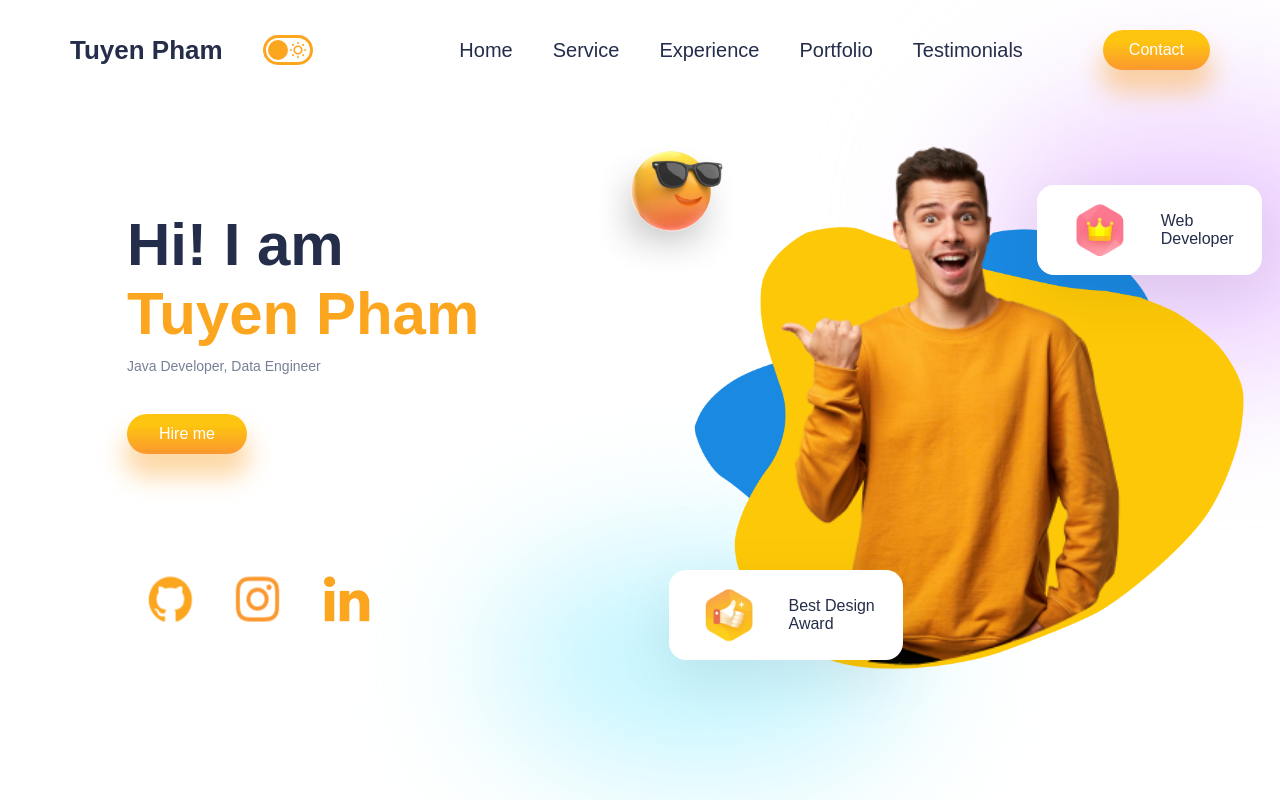
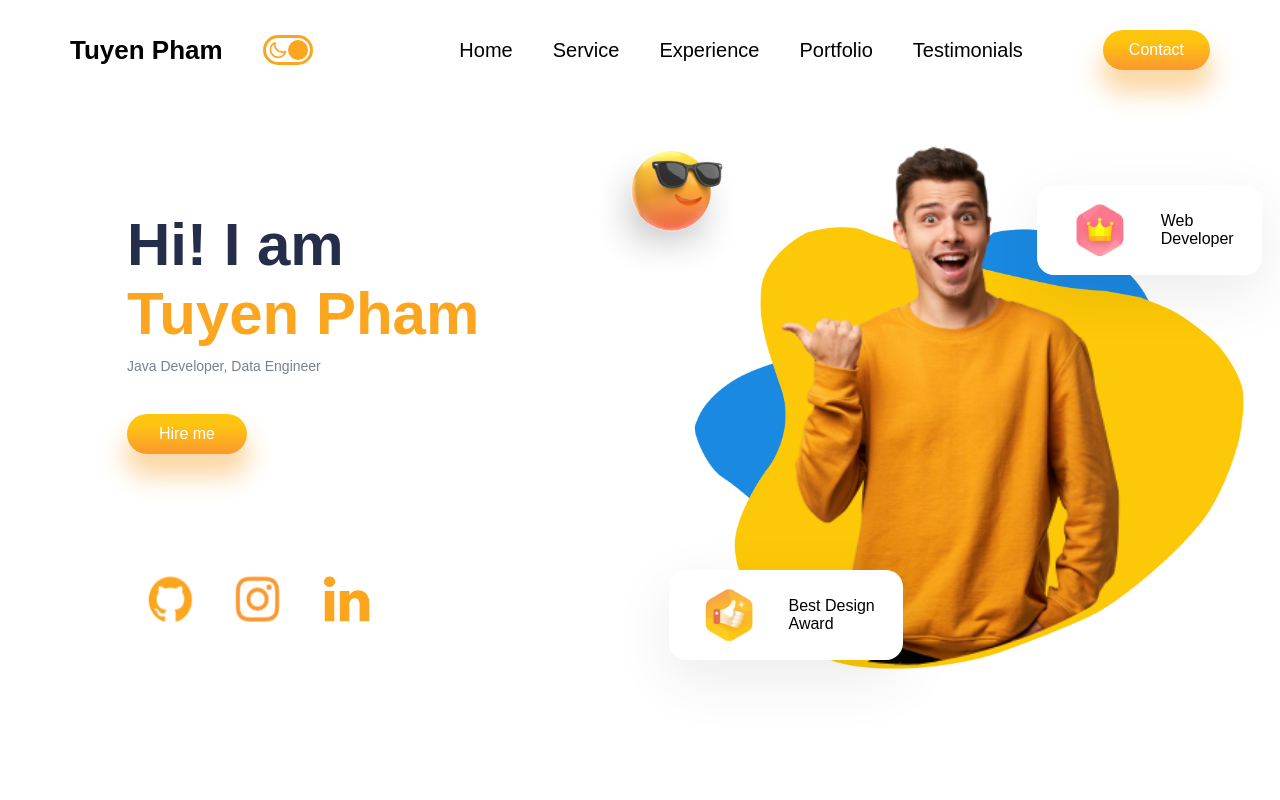
Before and after one commit to tuyentac95/my-portfolio, a React (Create React App) app: page / in a window 1280 px wide. Shown: the top 800 px of the page. Built offline with nearby package versions, Linux system fonts and the light colour scheme; a web font is replaced by a local one.

Commit message:
toggle dark theme

```diff
--- a/src/App.js
+++ b/src/App.js
@@ -1,4 +1,4 @@
-import React from "react";
+import React, {useContext} from "react";
 import Navbar from "./components/navbar/Navbar";
 import './App.css'
 import Intro from "./components/intro/Intro";
@@ -9,10 +9,17 @@ import Portfolio from "./components/Portfolio/Portfolio";
 import Testimonials from "./components/Testimonials/Testimonials";
 import Contact from "./components/Contact/Contact";
 import Footer from "./components/Footer/Footer";
+import {themeContext} from "./util/Context";
 
 function App() {
+  const theme = useContext(themeContext);
+  const darkMode = theme.state.darkMode;
+
   return (
-    <div className="App">
+    <div className="App" style={{
+      background : darkMode ? 'black' : 'white',
+      color : darkMode ? 'white' : 'black'
+    }}>
       <Navbar/>
       <Intro/>
       <Services/>
--- a/src/components/Toggle/Toggle.js
+++ b/src/components/Toggle/Toggle.js
@@ -1,14 +1,23 @@
-import React from 'react';
+import React, {useContext} from 'react';
 import './Toggle.css';
 import Sun from '@iconscout/react-unicons/icons/uil-sun';
 import Moon from '@iconscout/react-unicons/icons/uil-moon';
+import {themeContext} from "../../util/Context";
 
 const Toggle = () => {
-  return(
-    <div className="toggle">
+  const theme = useContext(themeContext);
+  const darkMode = theme.state.darkMode;
+
+  const handleClick = () => {
+    theme.dispatch({type: 'toggle'})
+  }
+
+  return (
+    <div className="toggle" onClick={handleClick}>
       <Moon/>
       <Sun/>
-      <div className="t-button"/>
+      <div className="t-button"
+           style={darkMode ? {left: '2px'} : {right: '2px'}}/>
     </div>
   );
 }
--- a/src/util/Context.js
+++ b/src/util/Context.js
@@ -2,7 +2,7 @@ import {createContext, useReducer} from 'react';
 
 export const themeContext = createContext();
 
-const initialState = {darkMode: true};
+const initialState = {darkMode: false};
 
 const themeReducer = (state, action) => {
   switch (action.type) {
```
